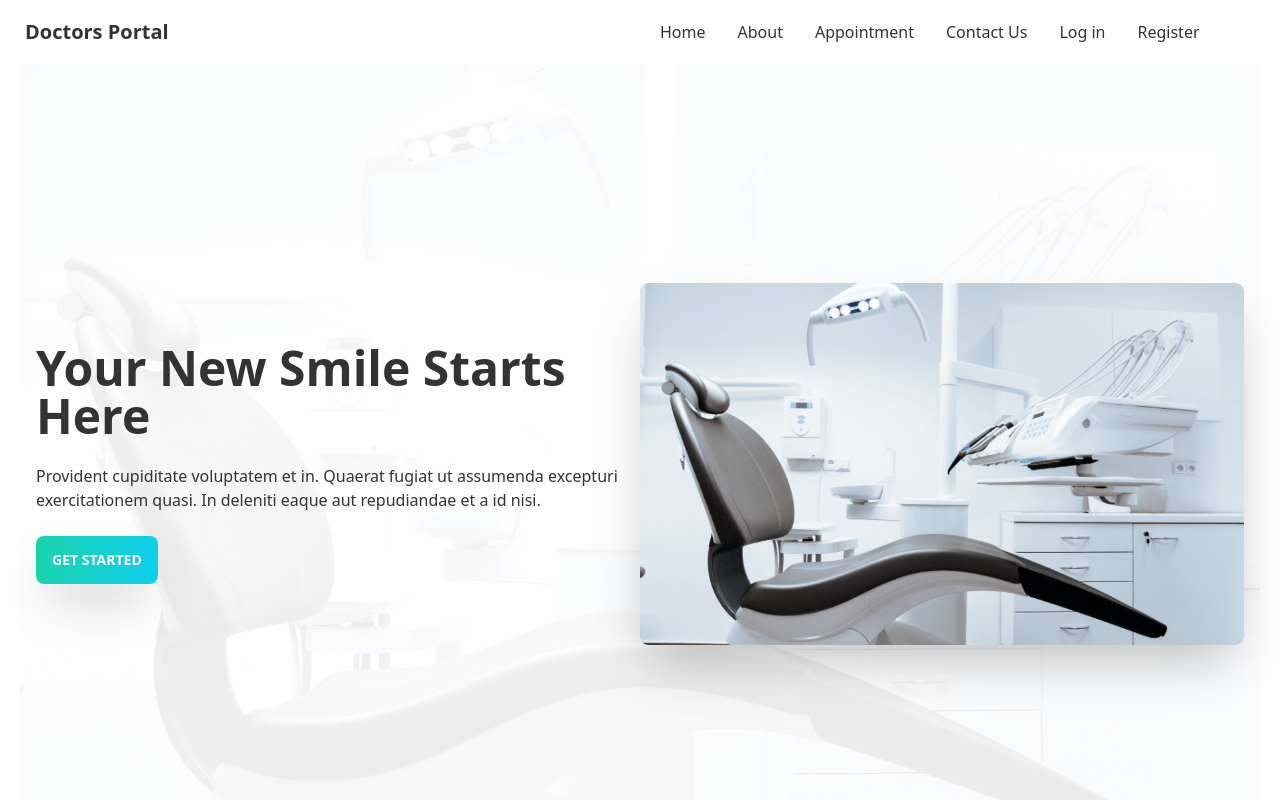
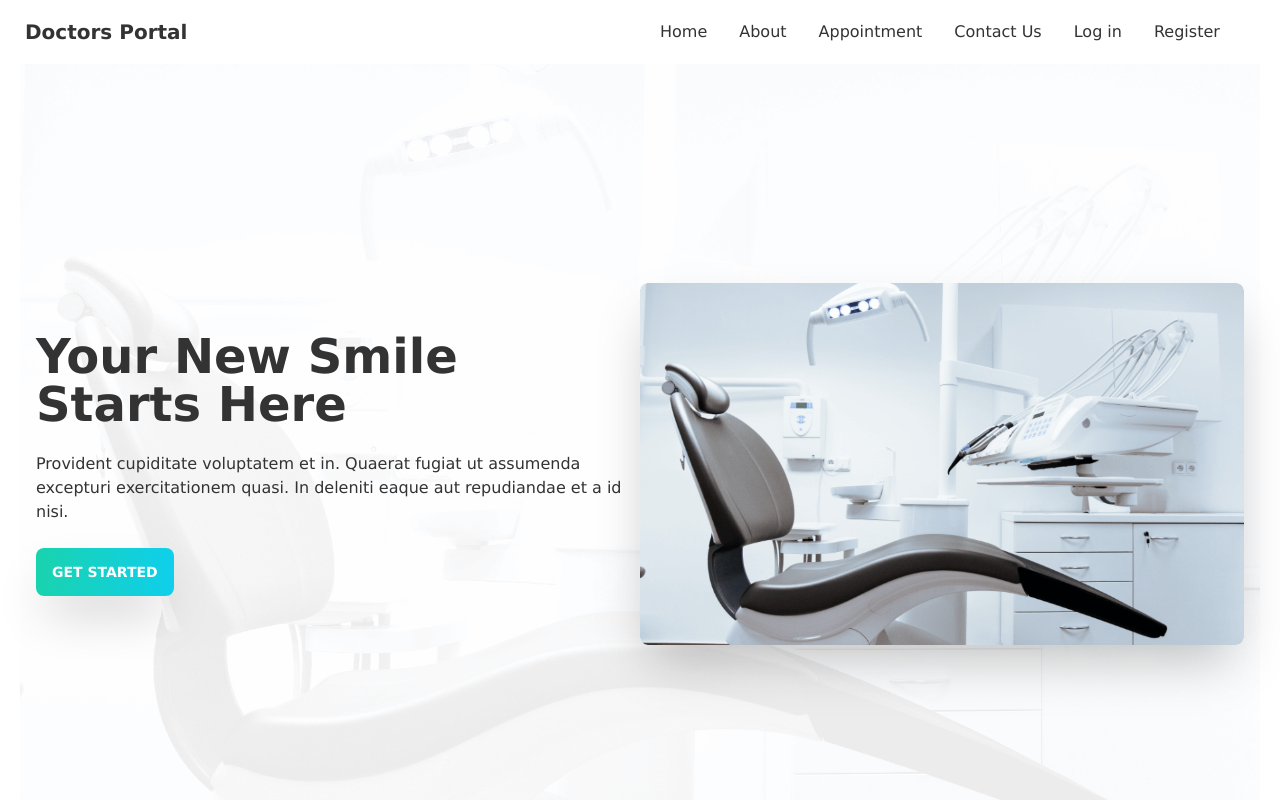
Before and after one commit to mohammad-al-samiul/doctor-portal-client, a React (Create React App) app: page / in a window 1280 px wide. Shown: the top 800 px of the page. Built offline with nearby package versions, Linux system fonts and the light colour scheme; no server answers; what tw-elements would draw is missing.

Commit message:
font added

```diff
--- a/src/App.css
+++ b/src/App.css
@@ -3,3 +3,6 @@
   margin: 0;
   padding: 0;
 }
+body {
+  font-family: Verdana, Geneva, sans-serif;
+}
```
